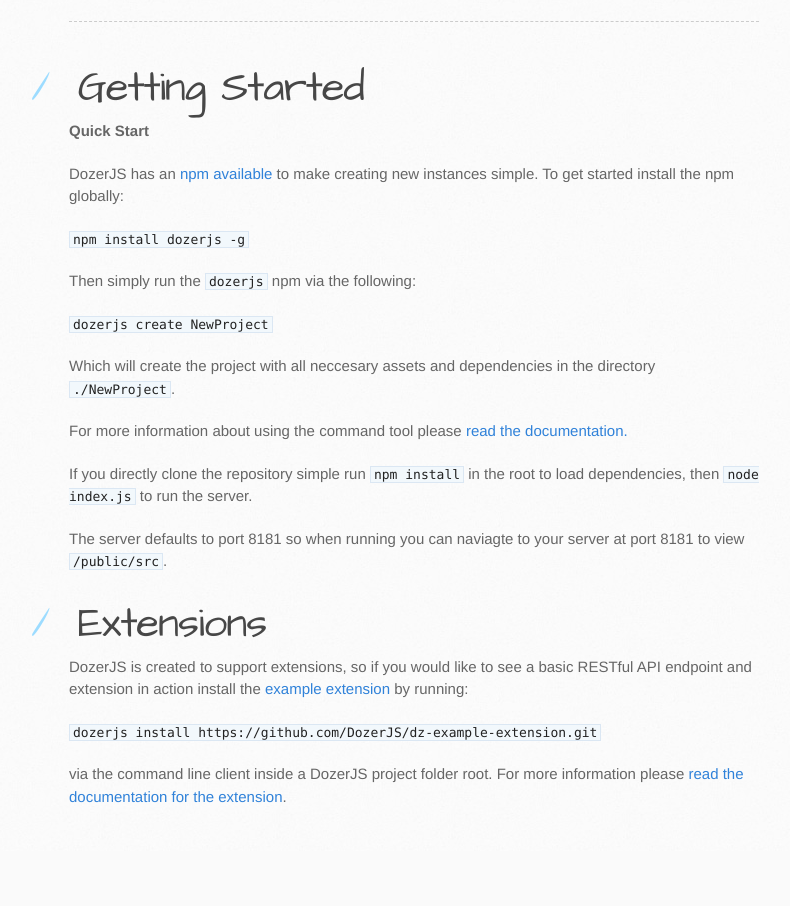
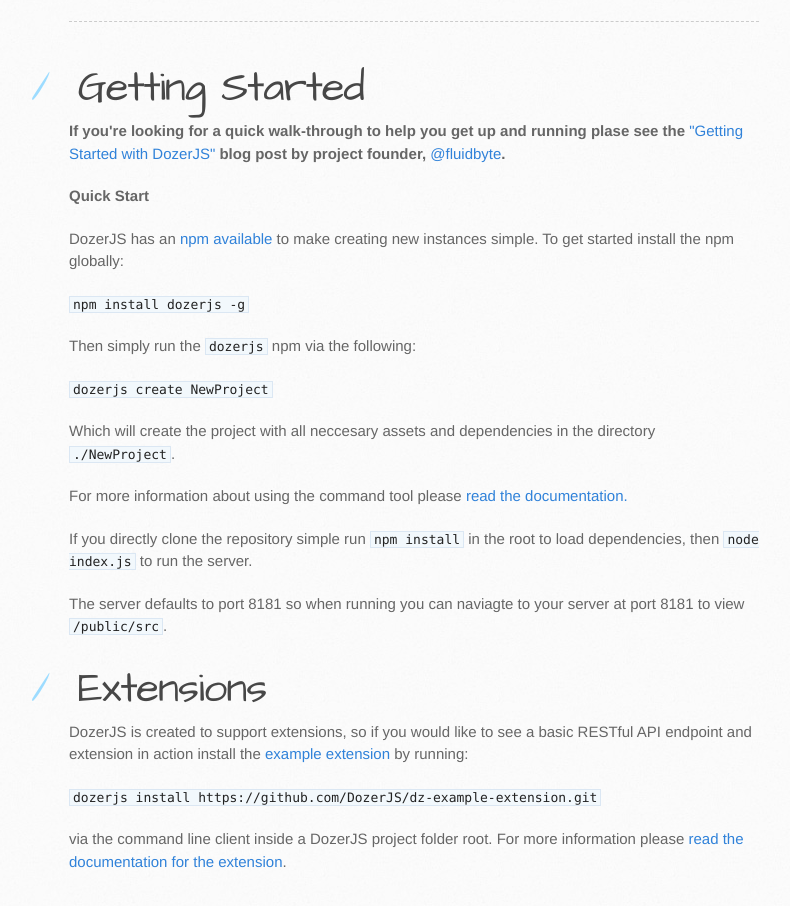
Before and after one commit to jwkjng/dozerjs, a plain HTML site: page index.html in a window 1280 px wide. Shown: the part 1000-1906 px from the top of the page, without its empty margins (101-891 px from the left). Before the commit the page ends 1851 px from the top, so only its background shows below. Drawn offline with Linux system fonts and the light colour scheme.

Commit message:
Adding link to getting started blog post

```diff
--- a/index.html
+++ b/index.html
@@ -72,6 +72,12 @@
 
 <h1>
 <a name="getting-started" class="anchor" href="#getting-started"><span class="octicon octicon-link"></span></a>Getting Started</h1>
+
+<p><strong>If you're looking for a quick walk-through to help you get up and
+  running plase see the <a href="http://fluidbyte.net/getting-started-with-dozerjs/">
+    &quot;Getting Started with DozerJS&quot;</a> blog post by project founder,
+    <a target="_blank" href="http://www.twitter.com/fluidbyte">@fluidbyte</a>.
+</strong></p>
 
 <p><strong>Quick Start</strong></p>
 
```
